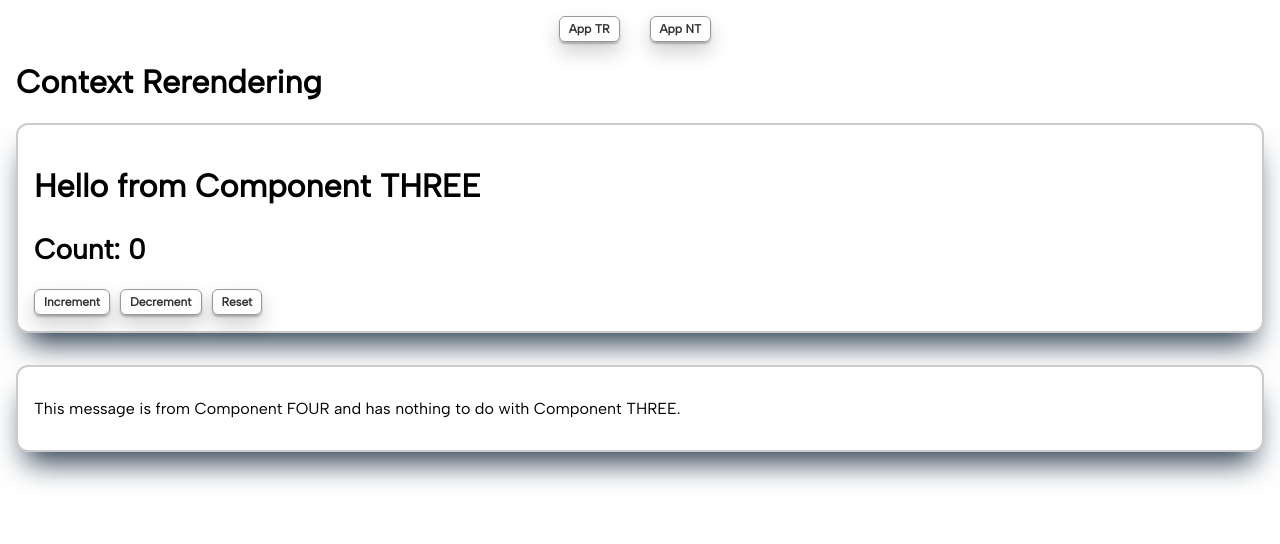
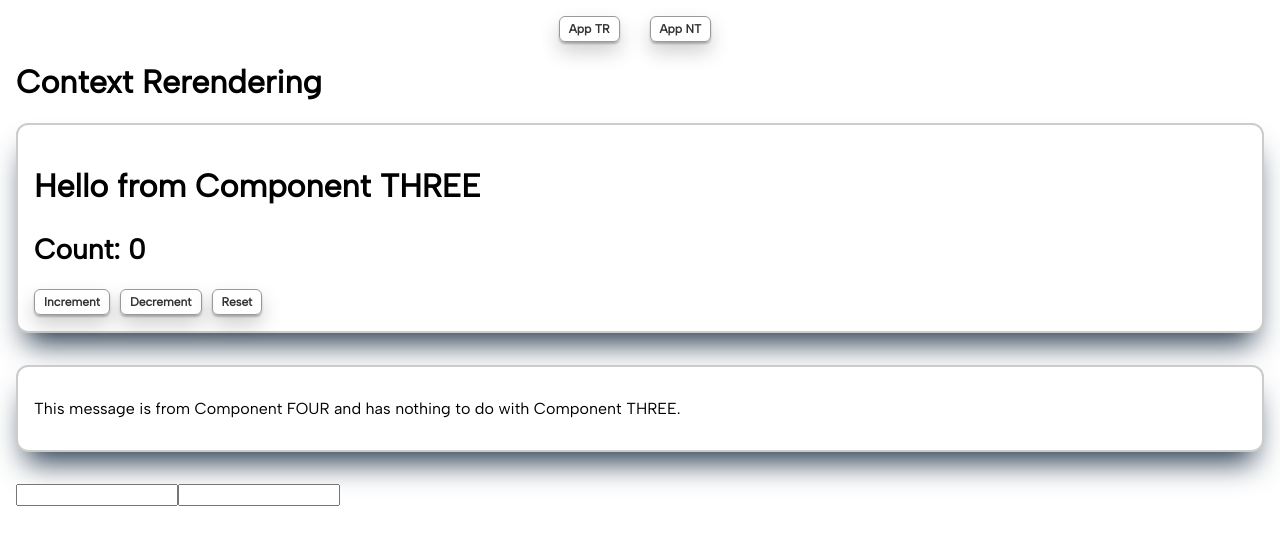
Before and after one commit to nitinsuri/react-contextapi-issues, a React (Create React App) app: page / in a window 1280 px wide. Shown: the top 544 px of the page. Built offline with nearby package versions, Linux system fonts and the light colour scheme.

Commit message:
1 file modified, 1 added

```diff
--- a/src/App.jsx
+++ b/src/App.jsx
@@ -2,6 +2,7 @@ import React, { useState } from 'react';
 import { AppContext } from './AppContext';
 import ComponentThree from './ComponentThree';
 import ComponentFour from './ComponentFour';
+import OptiName from './OptiName';
 import './style.css';
 
 function App() {
@@ -13,6 +14,7 @@ function App() {
         <ComponentThree />
         <ComponentFour />
       </AppContext.Provider>
+      <OptiName />
     </>
   );
 }
--- /dev/null
+++ b/src/OptiName.jsx
@@ -0,0 +1,32 @@
+import React from 'react';
+
+export default function OptiName() {
+  const [firstName, setFirstName] = React.useState('');
+  const [lastName, setLastName] = React.useState('');
+  const [fullName, setFullName] = React.useState('');
+  React.useEffect(() => {
+    setFullName(`${firstName} ${lastName}`);
+  }, [firstName, lastName]);
+  const [state, setState] = React.useState({
+    name: 'John',
+    age: 30,
+  });
+  return (
+    <>
+      <input
+        type="text"
+        id="firstName"
+        onChange={(e) => setFirstName(e.target.value)}
+      />
+      <input
+        type="text"
+        id="lastName"
+        onChange={(e) => setLastName(e.target.value)}
+      />
+      <br />
+      {firstName} {lastName}
+      <br />
+      {fullName}
+    </>
+  );
+}
```
